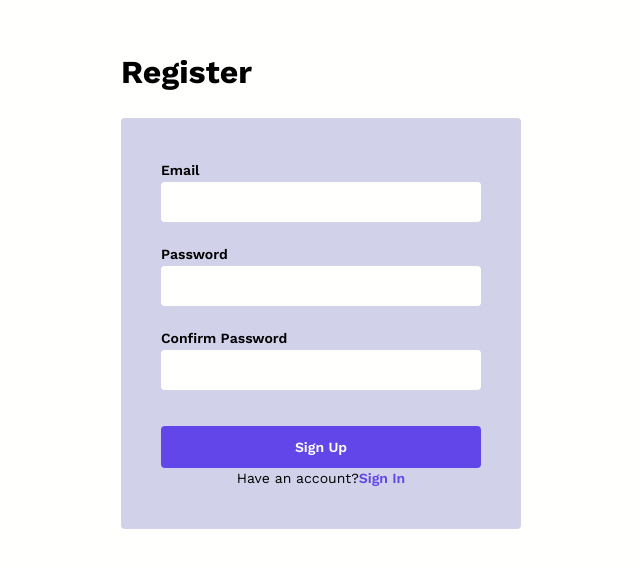
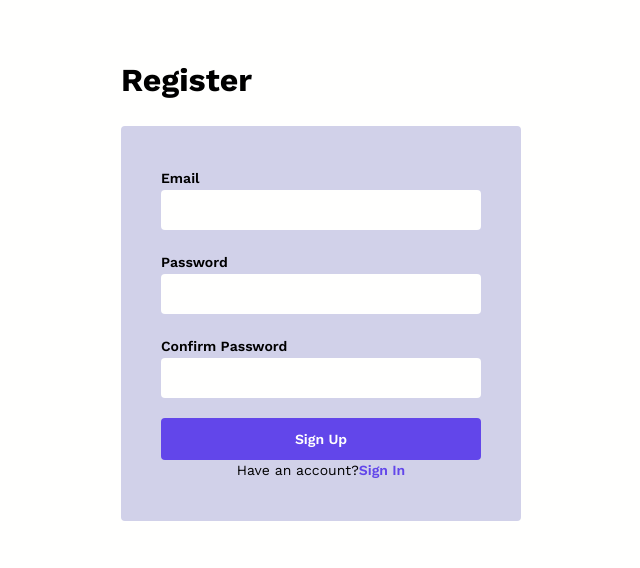
Before and after one commit to aprendizfc/trackify_frontend, a React (Vite) app: page /register in a window 1280 px wide. Shown: the part 122-690 px from the top of the page, without its empty margins (319-959 px from the left). Built offline with nearby package versions, Linux system fonts and the light colour scheme.

Commit message:
Use --gutter instead of --spacer

```diff
--- a/src/containers/Register/Register.module.css
+++ b/src/containers/Register/Register.module.css
@@ -5,6 +5,6 @@
   padding: 2.5rem;
 
   button {
-    margin-top: var(--spacer-lg);
+    margin-top: var(--gutter-lg);
   }
 }
```
